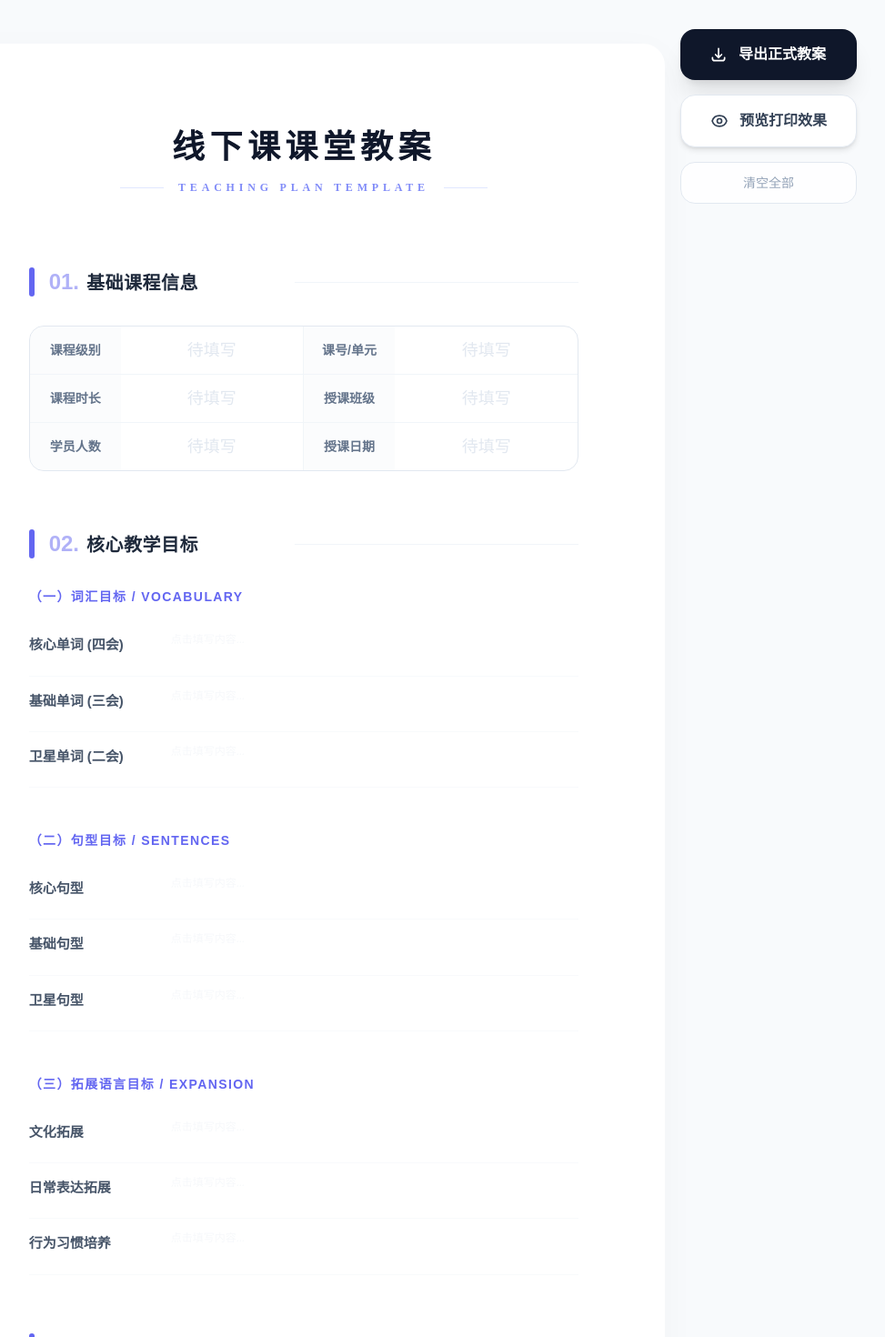
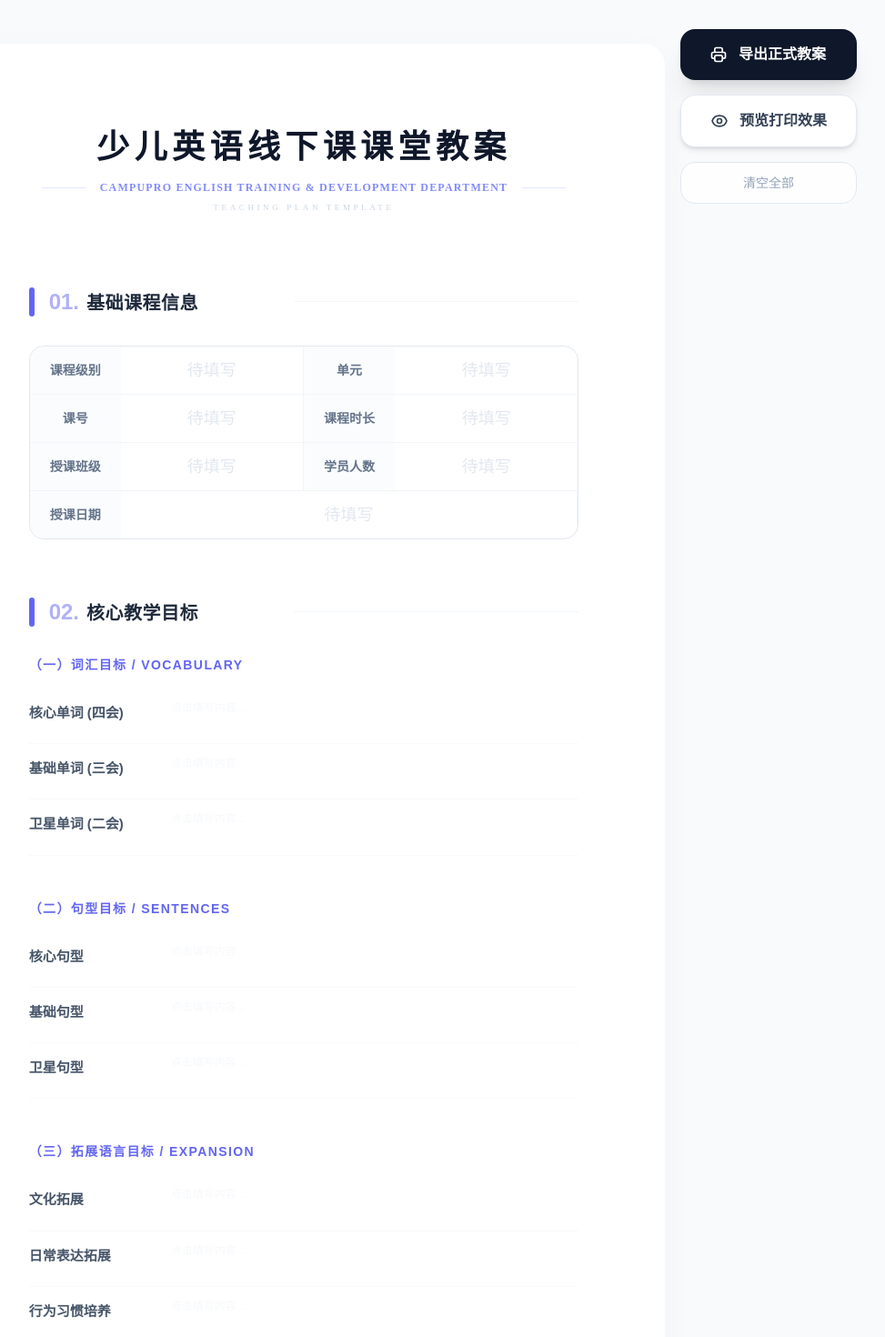
Before and after one commit to Irene-Niia-lab/CAM-TP, a React (Vite) app: page / in a window 1280 px wide. Shown: the top 1470 px of the page at 91% size, without its empty margins (306-1279 px from the left). Built offline with nearby package versions, Linux system fonts and the light colour scheme.

Commit message:
feat: Improve export filename and lesson plan structure
Adjust the number of lesson steps from 6 to 5 and refine the export filename format to be more concise and consistent. This change simplifies the lesson plan structure and improves the clarity of generated filenames.

```diff
--- a/App.tsx
+++ b/App.tsx
@@ -13,7 +13,7 @@ const INITIAL_STATE: TeachingPlan = {
   games: [
     { name: '', goal: '', prep: '', rules: '' }
   ],
-  steps: Array(6).fill(null).map((_, i) => ({
+  steps: Array(5).fill(null).map((_, i) => ({
     step: '',
     duration: '',
     design: '',
@@ -40,7 +40,8 @@ const App: React.FC = () => {
   useEffect(() => {
     localStorage.setItem('teaching-plan-v5', JSON.stringify(data));
     const { level, unit, lessonNo } = data.basic;
-    const fileName = `02.PU_ ${level || ''}_U${unit || ''}_L${lessonNo || ''}_ Teaching Plan`.replace(/\s+/g, ' ');
+    // 导出文件名格式 02.PU[级别] U[单元]L[课号] Teaching Plan
+    const fileName = `02.PU${level || ''} U${unit || '' }L${lessonNo || ''} Teaching Plan`.replace(/\s+/g, ' ').trim();
     document.title = fileName;
   }, [data]);
 
@@ -190,7 +191,7 @@ const App: React.FC = () => {
           onClick={handlePrint}
           className="bg-slate-900 hover:bg-indigo-600 text-white px-8 py-4 rounded-2xl shadow-xl hover:scale-105 transition-all font-bold text-base flex items-center gap-3"
         >
-          <svg className="w-5 h-5" fill="none" stroke="currentColor" viewBox="0 0 24 24"><path strokeLinecap="round" strokeLinejoin="round" strokeWidth="2" d="M4 16v1a3 3 0 003 3h10a3 3 0 003-3v-1m-4-4l-4 4m0 0l-4-4m4 4V4"/></svg>
+          <svg className="w-5 h-5" fill="none" stroke="currentColor" viewBox="0 0 24 24"><path strokeLinecap="round" strokeLinejoin="round" strokeWidth="2" d="M17 17h2a2 2 0 002-2v-4a2 2 0 00-2-2H5a2 2 0 00-2 2v4a2 2 0 002 2h2m2 4h6a2 2 0 002-2v-4a2 2 0 00-2-2H9a2 2 0 00-2 2v4a2 2 0 002 2zm8-12V5a2 2 0 00-2-2H9a2 2 0 00-2 2v4h10z"/></svg>
           导出正式教案
         </button>
 
@@ -210,31 +211,41 @@ const App: React.FC = () => {
         </button>
       </div>
 
-      <div className={`paper mx-auto bg-white transition-all duration-500 print:shadow-none print:p-[15mm] print:rounded-none ${isPreview ? 'p-[20mm] rounded-none shadow-2xl scale-[0.98]' : 'p-[25mm] rounded-3xl shadow-[0_10px_40px_rgba(0,0,0,0.03)]'}`} style={{ maxWidth: '210mm' }}>
+      <div className={`paper mx-auto bg-white transition-all duration-500 print:shadow-none print:p-[15mm] print:rounded-none relative ${isPreview ? 'p-[20mm] rounded-none shadow-2xl scale-[0.98]' : 'p-[25mm] rounded-3xl shadow-[0_10px_40px_rgba(0,0,0,0.03)]'}`} style={{ maxWidth: '210mm' }}>
+
+        {/* 背景水印 */}
+        <div className="absolute inset-0 pointer-events-none flex items-center justify-center opacity-[0.03] overflow-hidden select-none z-0 text-center">
+          <span className="text-[60px] font-bold font-en -rotate-45 whitespace-nowrap">CAMPUPRO ENGLISH<br/>Training & Development Department</span>
+        </div>
+
         {/* 精致页眉 */}
-        <div className="text-center mb-20">
-          <h1 className="text-4xl font-bold font-zh text-slate-900 tracking-[0.15em]">线下课课堂教案</h1>
-          <div className="mt-4 flex items-center justify-center gap-4">
-            <span className="h-[1px] w-12 bg-indigo-100"></span>
-            <p className="text-indigo-400 font-en text-xs tracking-[0.4em] uppercase font-bold">Teaching Plan Template</p>
-            <span className="h-[1px] w-12 bg-indigo-100"></span>
+        <div className="text-center mb-20 relative z-10">
+          <h1 className="text-4xl font-bold font-zh text-slate-900 tracking-[0.15em]">少儿英语线下课课堂教案</h1>
+          <div className="mt-4 flex flex-col items-center justify-center gap-2">
+            <div className="flex items-center gap-4">
+              <span className="h-[1px] w-12 bg-indigo-100"></span>
+              <p className="text-indigo-400 font-en text-xs tracking-[0.1em] uppercase font-bold text-center">CAMPUPRO ENGLISH Training & Development Department</p>
+              <span className="h-[1px] w-12 bg-indigo-100"></span>
+            </div>
+            <p className="text-slate-300 font-en text-[9px] tracking-[0.4em] uppercase font-medium">Teaching Plan Template</p>
           </div>
         </div>
 
         {/* 一、基础课程信息 */}
-        <section className="mb-16">
+        <section className="mb-16 relative z-10">
           <SectionTitle num="01" title="基础课程信息" onClear={() => clearSection('basic')} />
           <div className={`grid grid-cols-2 border border-slate-200 rounded-2xl overflow-hidden transition-all ${isPreview ? 'rounded-none' : ''}`}>
             {[
               { label: '课程级别', path: 'basic.level' },
-              { label: '课号/单元', path: 'basic.lessonNo' },
+              { label: '单元', path: 'basic.unit' },
+              { label: '课号', path: 'basic.lessonNo' },
               { label: '课程时长', path: 'basic.duration' },
               { label: '授课班级', path: 'basic.className' },
               { label: '学员人数', path: 'basic.studentCount' },
               { label: '授课日期', path: 'basic.date' },
             ].map((item, idx) => (
-              <div key={item.path} className={`flex border-slate-100 ${idx % 2 === 0 ? 'border-r' : ''} ${idx < 4 ? 'border-b' : ''}`}>
-                <div className="w-[100px] bg-slate-50/50 p-4 font-zh font-bold text-sm text-slate-500 flex items-center justify-center">
+              <div key={item.path} className={`flex border-slate-100 ${idx % 2 === 0 ? 'border-r' : ''} ${idx < 6 ? 'border-b' : ''} ${idx === 6 ? 'col-span-2' : ''}`}>
+                <div className="w-[100px] bg-slate-50/50 p-4 font-zh font-bold text-sm text-slate-500 flex items-center justify-center text-center">
                   {item.label}
                 </div>
                 <div className="flex-1 p-3">
@@ -252,7 +263,7 @@ const App: React.FC = () => {
         </section>
 
         {/* 二、教学目标 */}
-        <section className="mb-16">
+        <section className="mb-16 relative z-10">
           <SectionTitle num="02" title="核心教学目标" onClear={() => clearSection('objectives')} />
           <div className="flex flex-col space-y-12">
             <div>
@@ -277,7 +288,7 @@ const App: React.FC = () => {
         </section>
 
         {/* 三、教具与游戏 */}
-        <section className="mb-16">
+        <section className="mb-16 relative z-10">
           <SectionTitle num="03" title="教具与互动准备" onClear={() => { clearSection('materials'); clearSection('games'); }} />
           <div className="flex flex-col space-y-12">
             <div>
@@ -323,8 +334,8 @@ const App: React.FC = () => {
         </section>
 
         {/* 四、课程实施 */}
-        <section className="mb-16 page-break-before">
-          <SectionTitle num="04" title="具体实施过程" onClear={() => clearSection('steps')} />
+        <section className="mb-16 page-break-before relative z-10">
+          <SectionTitle num="04" title="教学环节实施" onClear={() => clearSection('steps')} />
           <div className={`border border-slate-200 overflow-hidden shadow-sm transition-all ${isPreview ? 'rounded-none border-slate-400' : 'rounded-2xl'}`}>
             <table className="w-full border-collapse table-fixed">
               <thead className="bg-slate-50 border-b border-slate-200">
@@ -379,7 +390,7 @@ const App: React.FC = () => {
         </section>
 
         {/* 五、教学内容衔接 */}
-        <section className="mb-16">
+        <section className="mb-16 relative z-10">
           <SectionTitle num="05" title="教学内容衔接" onClear={() => clearSection('connection')} />
           <div className={`border border-slate-100 overflow-hidden bg-slate-50/30 transition-all ${isPreview ? 'rounded-none' : 'rounded-3xl'}`}>
             { [
@@ -407,13 +418,13 @@ const App: React.FC = () => {
         </section>
 
         {/* 六、沟通备忘录 */}
-        <section className="mb-16 page-break-before">
+        <section className="mb-16 page-break-before relative z-10">
           <SectionTitle num="06" title="课后沟通备忘录" onClear={() => clearSection('feedback')} />
           <div className={`border border-slate-200 overflow-hidden shadow-sm transition-all ${isPreview ? 'rounded-none border-slate-400' : 'rounded-2xl'}`}>
             <table className="w-full border-collapse table-fixed">
-              <thead className="bg-slate-50 border-b border-slate-200 text-slate-400 font-zh text-xs font-bold uppercase">
+              <thead className="bg-slate-50 border-b border-slate-200 text-slate-400 font-zh text-xs font-bold uppercase tracking-widest">
                 <tr>
-                  <th className="p-4 w-[18%] border-r border-slate-200">沟通对象</th>
+                  <th className="p-4 w-[18%] border-r border-slate-200 text-center">沟通对象</th>
                   <th className="p-4 w-[32%] border-r border-slate-200">具体内容</th>
                   <th className="p-4 w-[25%] border-r border-slate-200">时间</th>
                   <th className="p-4 w-[25%]">后续跟进</th>
@@ -421,13 +432,14 @@ const App: React.FC = () => {
               </thead>
               <tbody className="divide-y divide-slate-200">
                 {[
-                  { label: '学员', p: 'student' },
-                  { label: '家长反馈', p: 'parent' },
-                  { label: '教学搭档', p: 'partner' },
+                  { label: '学员', sub: 'Student', p: 'student' },
+                  { label: '家长反馈', sub: 'Parent', p: 'parent' },
+                  { label: '教学搭档', sub: 'Partner', p: 'partner' },
                 ].map(row => (
                   <tr key={row.p} className={`${isPreview ? '' : 'hover:bg-slate-50/30'}`}>
                     <td className="p-6 font-zh text-center border-r border-slate-200 bg-slate-50/10">
-                      <div className="font-bold text-slate-700">{row.label}</div>
+                      <div className="font-zh font-bold text-[14px] text-slate-500 leading-tight">{row.label}</div>
+                      <div className="font-en text-[9px] text-slate-400 uppercase tracking-tighter mt-1 opacity-70">{row.sub}</div>
                     </td>
                     {['content', 'time', 'plan'].map((field, idx) => (
                       <td key={field} className={`p-2 align-top ${idx < 2 ? 'border-r border-slate-200' : ''}`}>
@@ -448,8 +460,9 @@ const App: React.FC = () => {
         </section>
 
         {/* 页脚 */}
-        <div className="mt-24 pt-10 border-t border-slate-100 text-center">
-          <p className="text-slate-300 font-en text-[10px] tracking-[0.6em] uppercase">Private & Confidential • Professional English Teaching Plan</p>
+        <div className="mt-24 pt-10 border-t border-slate-100 text-center relative z-10">
+          <p className="text-slate-400 font-en text-[10px] tracking-[0.1em] uppercase font-bold text-center">CAMPUPRO ENGLISH Training & Development Department</p>
+          <p className="text-slate-300 font-en text-[8px] tracking-[0.4em] uppercase mt-1">Private & Confidential • Professional English Teaching Plan</p>
         </div>
       </div>
 
--- a/index.html
+++ b/index.html
@@ -43,6 +43,5 @@
 </head>
 <body class="font-zh">
     <div id="root"></div>
-    <script type="module" src="/index.tsx"></script>
 </body>
 </html>
```
